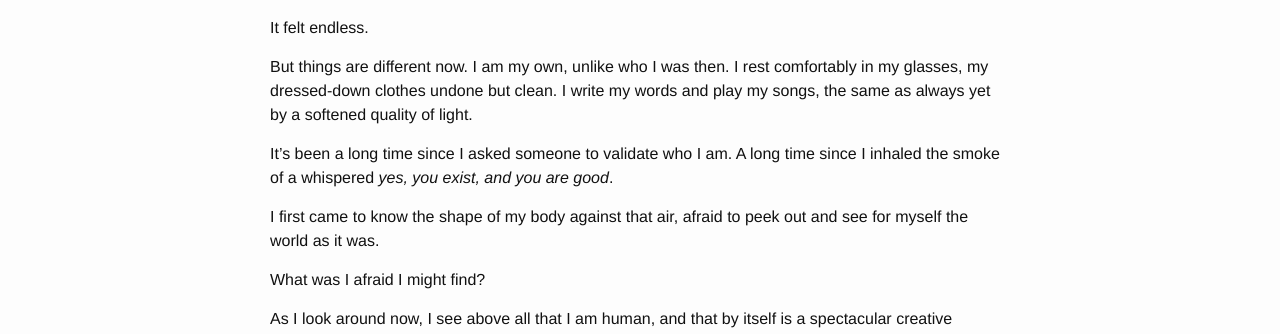
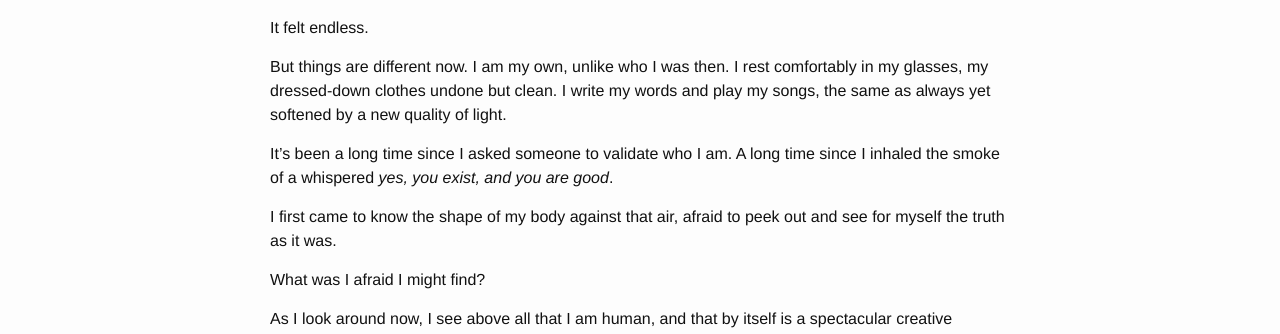
Before and after one commit to lizgene/not-lizhubertz.github.io, a Jekyll site: the page built from _posts/2016-09-23-on-solitude.markdown, in a window 1280 px wide. Shown: the part 286-620 px from the top of the page. Built offline with Jekyll 4.4.1, drawn with Linux system fonts in a browser that asks for light colours.

Commit message:
Small wording changes

```diff
--- a/_posts/2016-09-23-on-solitude.markdown
+++ b/_posts/2016-09-23-on-solitude.markdown
@@ -10,11 +10,11 @@ _What did solitude ever do but leave you broken? Don’t you remember those days
 
 It felt endless.
 
-But things are different now. I am my own, unlike who I was then. I rest comfortably in my glasses, my dressed-down clothes undone but clean. I write my words and play my songs, the same as always yet by a softened quality of light.
+But things are different now. I am my own, unlike who I was then. I rest comfortably in my glasses, my dressed-down clothes undone but clean. I write my words and play my songs, the same as always yet softened by a new quality of light.
 
 It’s been a long time since I asked someone to validate who I am. A long time since I inhaled the smoke of a whispered _yes, you exist, and you are good_.
 
-I first came to know the shape of my body against that air, afraid to peek out and see for myself the world as it was.
+I first came to know the shape of my body against that air, afraid to peek out and see for myself the truth as it was.
 
 What was I afraid I might find?
 
```
